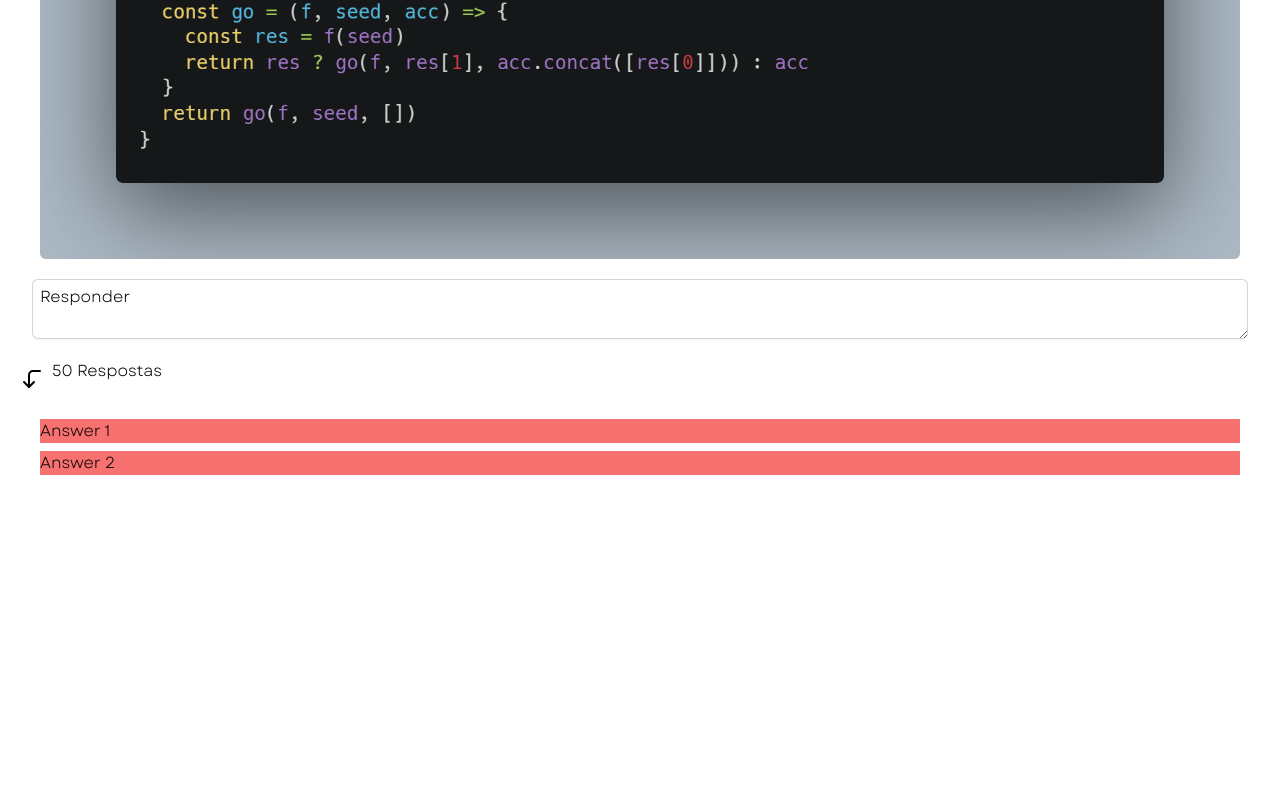
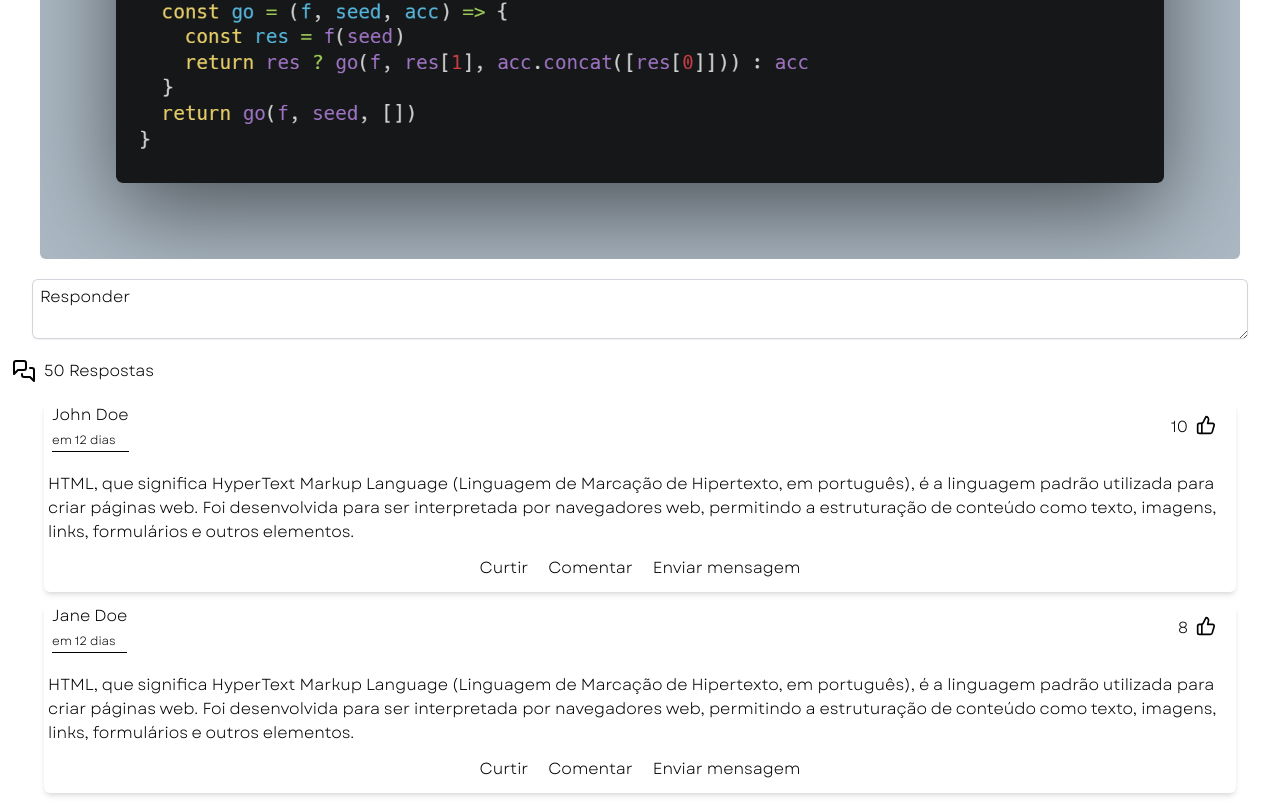
Before and after one commit to luixgabriel/bolha-dev_help-frontend, a Next.js app: page /doubts in a window 1280 px wide. Shown: the part 545-1350 px from the top of the page. Before the commit the page ends 1028 px from the top, so only its background shows below. Built offline with nearby package versions, Linux system fonts and the light colour scheme; no server answers.

Commit message:
feat: style answers section

```diff
--- a/src/app/doubts/page.tsx
+++ b/src/app/doubts/page.tsx
@@ -2,7 +2,13 @@
 import { formatDistanceToNow } from 'date-fns'
 import { ptBR } from 'date-fns/locale'
 import Image from 'next/image'
-import { CircuitBoard, CornerDownRight, CornerLeftDown } from 'lucide-react'
+import {
+  CircuitBoard,
+  CornerDownRight,
+  CornerLeftDown,
+  MessagesSquare,
+  ThumbsUp,
+} from 'lucide-react'
 import testImg from '../../assets/imgs/carbon.png'
 import doubts from '../../data/doubts'
 import { useDoubtsDataById } from '../../hooks/useDoubtsById'
@@ -13,7 +19,7 @@ const Doubts = ({ searchParams }: { searchParams: { id: string } }) => {
   const { data } = useDoubtsDataById(searchParams.id)
   const exampleDoubt = doubts[3]
   const date = new Date(exampleDoubt.createdAt)
-  const formatoAmigavel = formatDistanceToNow(date, {
+  const formatDate = formatDistanceToNow(date, {
     addSuffix: true,
     locale: ptBR,
   })
@@ -30,7 +36,7 @@ const Doubts = ({ searchParams }: { searchParams: { id: string } }) => {
           />
           <span>{exampleDoubt.user.name}</span>
         </div>
-        <span>{formatoAmigavel}</span>
+        <span>{formatDate}</span>
       </div>
       <div className="mt-2 p-2 w-screen">
         <span className="text-sm text-gray-400 pl-1 flex items-center gap-1">
@@ -50,14 +56,42 @@ const Doubts = ({ searchParams }: { searchParams: { id: string } }) => {
         placeholder="Responder"
         className="block w-[95%] self-center rounded-md border-0 mt-3 py-1.5 px-2 shadow-sm ring-1 ring-inset ring-gray-300 placeholder:text-black  focus:ring-2 focus:ring-inset"
       />
-      <div className="p-2 m-3 flex gap-2">
-        <CornerLeftDown className="mt-2" />
+      <div className="p-2 mt-3 mx-1 flex gap-2">
+        <MessagesSquare />
         <span>50 Respostas</span>
       </div>
       <div className="w-[95%] mx-auto">
         {answers.map((item: IAnswers, index) => (
-          <div key={index} className="bg-red-400 m-2">
-            <h1>{item.description}</h1>
+          <div key={index} className="shadow-md rounded-md m-3">
+            <div className="flex px-2 justify-between">
+              <div className="mb-3">
+                <h1>{item.user.name}</h1>
+                <span className="text-xs overflow-y-hidden">
+                  {formatDistanceToNow(new Date(item.createdAt), {
+                    addSuffix: true,
+                    locale: ptBR,
+                  })}
+                </span>
+                <div className="h-[1px] bg-black w-full" />
+              </div>
+              <span className="flex gap-2 m-3">
+                {item.likes}
+                <ThumbsUp size={20} />
+              </span>
+            </div>
+            <p className="px-1 my-2 mb-3">
+              HTML, que significa HyperText Markup Language (Linguagem de
+              Marcação de Hipertexto, em português), é a linguagem padrão
+              utilizada para criar páginas web. Foi desenvolvida para ser
+              interpretada por navegadores web, permitindo a estruturação de
+              conteúdo como texto, imagens, links, formulários e outros
+              elementos.
+            </p>
+            <div className="flex justify-center gap-5 my-3">
+              <span>Curtir</span>
+              <span>Comentar</span>
+              <span>Enviar mensagem</span>
+            </div>
           </div>
         ))}
       </div>
```
